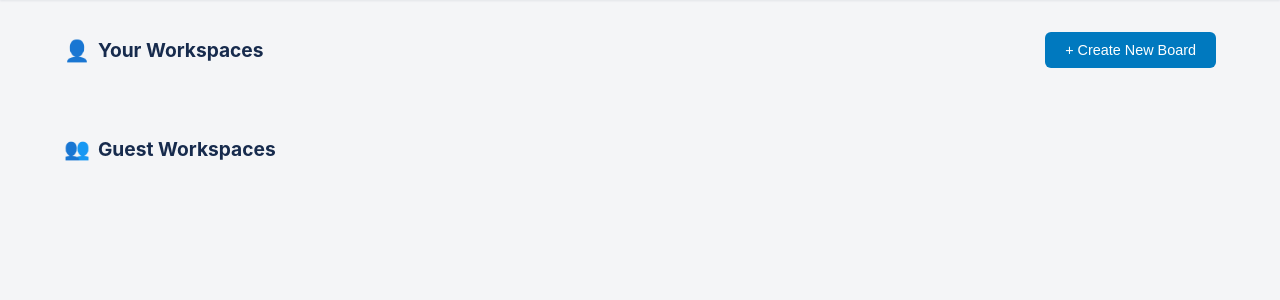
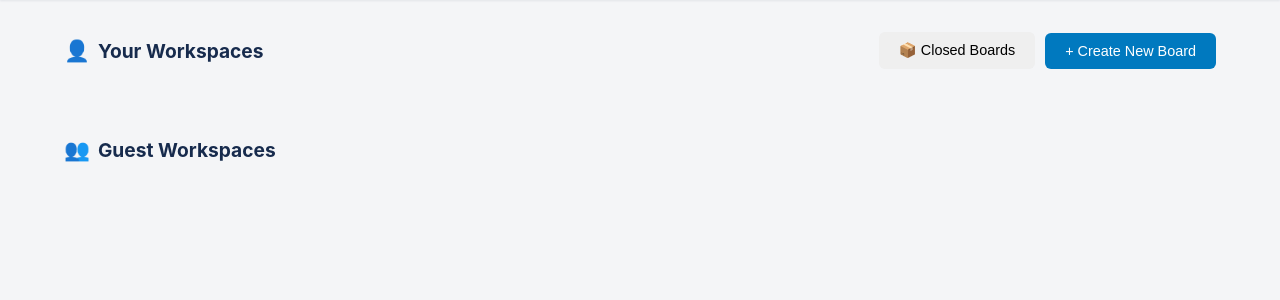
Before and after one commit to Sajjad-mansouri/SMBoard, a Django app: page / in a window 1280 px wide. Shown: the part 51-351 px from the top of the page. Run offline with Django 5.2, Linux system fonts and the light colour scheme; the visitor is signed in with stand-in values (Sample User, id 1); data that the repository does not hold is empty.

Commit message:
display closed boards in home page

```diff
--- a/api/board/serializers.py
+++ b/api/board/serializers.py
@@ -22,7 +22,7 @@ class BoardSerializer(serializers.ModelSerializer):
 
 	class Meta:
 		model = Board
-		fields = ["id", "owner", "name", "status", "background_color", "background_image", "cards", "is_owner"]
+		fields = ["id", "owner", "name", "status", "background_color", "background_image", "cards", "is_owner", "closed"]
 
 	def get_cards(self, obj):
 		return 12
--- a/api/board/views.py
+++ b/api/board/views.py
@@ -49,3 +49,12 @@ class SearchCardView(ListAPIView):
 		q = Q(board_list__board__board_memberships__user=self.request.user) | Q(board_list__board__owner=self.request.user)
 		q = q & Q(name__icontains=search)
 		return Card.objects.filter(q)
+
+
+class ClosedBoarView(ListAPIView):
+	serializer_class = serializers.BoardSerializer
+	def get_queryset(self):
+		search = self.request.query_params["search"]
+		q = Q(board_memberships__user=self.request.user) | Q(owner=self.request.user)
+		q = q & Q(closed=True)
+		return Board.objects.filter(q)
--- a/board/models.py
+++ b/board/models.py
@@ -34,6 +34,8 @@ class Board(DateAbstractModel):
 	status = models.CharField(_("Status"), choices=STATUS_CHOICES, max_length=10, default="workspace")
 	background_color = models.CharField(_("Background Color"), max_length=7, help_text="format:#00fca8", blank=True)
 	background_image = models.ImageField(_("Background Image"), upload_to=board_image_path, null=True, blank=True)
+	closed = models.BooleanField(_("Closed"), default=False)
+
 
 
 
--- a/board/templates/board/home/home.html
+++ b/board/templates/board/home/home.html
@@ -8,11 +8,16 @@
         <!-- Your Workspaces -->
         <section class="workspace-section">
             <div class="section-header">
-                <h2 class="section-title">
-                    <span class="section-icon">👤</span>
-                    Your Workspaces
-                </h2>
-                <button class="btn btn-primary" id="create-board-btn">+ Create New Board</button>
+        <h2 class="section-title">
+          <span class="section-icon">👤</span>
+          Your Workspaces
+        </h2>
+        <div style="display: flex; gap: 10px; align-items: center;">
+          <button class="btn btn-outline" id="closed-boards-btn" type="button">
+            📦 Closed Boards
+          </button>
+          <button class="btn btn-primary" id="create-board-btn">+ Create New Board</button>
+        </div>
             </div>
             <div class="boards-grid" id="your-boards">
                 <!-- Your boards will be rendered here -->
@@ -73,6 +78,43 @@
             </div>
         </div>
     </div>
+
+  <!-- Closed Boards Modal -->
+  <div class="modal-overlay" id="closed-boards-modal">
+    <div class="modal">
+      <div class="modal-header">
+        <h3 class="modal-title">📦 Closed Boards</h3>
+        <button class="modal-close" id="close-closed-modal">✕</button>
+      </div>
+      <div id="closed-boards-list-container">
+        <ul class="closed-board-list" id="closed-boards-list"></ul>
+        <div id="no-closed-boards-message" class="empty-state" style="padding: 24px;">
+          <div class="empty-state-icon">📭</div>
+          <div class="empty-state-text">No closed boards</div>
+        </div>
+      </div>
+      <div class="modal-actions">
+        <button class="btn btn-secondary" id="done-closed-boards">Done</button>
+      </div>
+    </div>
+  </div>
+
+  <!-- Delete Confirmation Modal -->
+  <div class="modal-overlay" id="delete-confirm-modal">
+    <div class="modal">
+      <div class="modal-header">
+        <h3 class="modal-title">⚠️ Delete board permanently?</h3>
+        <button class="modal-close" id="close-delete-modal">✕</button>
+      </div>
+      <div class="confirm-text">
+        Are you sure you want to delete <strong id="delete-board-name">this board</strong>? This action cannot be undone.
+      </div>
+      <div class="modal-actions">
+        <button class="btn btn-secondary" id="cancel-delete">Cancel</button>
+        <button class="btn btn-danger" id="confirm-delete">Delete forever</button>
+      </div>
+    </div>
+  </div>
 {%endblock%}
 
 {%block style%}
--- a/static/board/home/js/script.js
+++ b/static/board/home/js/script.js
@@ -21,7 +21,17 @@
     const boardNameInput = document.getElementById('board-name-input');
     const colorPicker = document.getElementById('color-picker');
 
-
+    const closedModal = document.getElementById('closed-boards-modal');
+    const closedBoardsBtn = document.getElementById('closed-boards-btn');
+    const closeClosedModal = document.getElementById('close-closed-modal');
+    const doneClosed = document.getElementById('done-closed-boards');
+    const closeDeleteModal = document.getElementById('close-delete-modal');
+    const cancelDelete = document.getElementById('cancel-delete');
+    const confirmDeleteBtn = document.getElementById('confirm-delete');
+    const deleteConfirmModal = document.getElementById('delete-confirm-modal');
+    const closedBoardsList = document.getElementById('closed-boards-list');
+    const noClosedMessage = document.getElementById('no-closed-boards-message');
+    const deleteBoardNameSpan = document.getElementById('delete-board-name');
     let selectedColor = '#0079bf';
 
 
@@ -243,3 +253,155 @@
     document.getElementById("profile-logout-btn").addEventListener("click", () => {
         auth.logout()
     })
+
+
+
+    // ---------- CLOSED BOARDS MODAL LOGIC ----------
+    function renderClosedBoardsList() {
+        if (!closedBoardsList) return;
+        const closed = getClosedBoards();
+        closedBoardsList.innerHTML = '';
+
+        if (closed.length === 0) {
+            noClosedMessage.classList.remove('hidden');
+            closedBoardsList.classList.add('hidden');
+        } else {
+            noClosedMessage.classList.add('hidden');
+            closedBoardsList.classList.remove('hidden');
+
+            closed.forEach(board => {
+                const li = document.createElement('li');
+                li.className = 'closed-board-item';
+                li.innerHTML = `
+              <div class="closed-board-name">
+                ${escapeHtml(board.name)}
+
+              </div>
+              <div class="closed-board-actions">
+                <button class="btn btn-outline reopen-btn" data-id="${board.id}" style="padding:6px 12px; font-size:0.8rem;">🔄 Reopen</button>
+                <button class="btn btn-outline delete-btn" data-id="${board.id}" style="padding:6px 12px; font-size:0.8rem; color:var(--danger-color); border-color:var(--danger-color);">🗑️ Delete</button>
+              </div>
+            `;
+                closedBoardsList.appendChild(li);
+            });
+
+            // Attach event listeners to reopen & delete buttons
+            document.querySelectorAll('#closed-boards-list .reopen-btn').forEach(btn => {
+                btn.addEventListener('click', (e) => {
+                    e.stopPropagation();
+                    const boardId = btn.getAttribute('data-id');
+                    reopenBoard(boardId);
+                });
+            });
+
+            document.querySelectorAll('#closed-boards-list .delete-btn').forEach(btn => {
+                btn.addEventListener('click', (e) => {
+                    e.stopPropagation();
+                    const boardId = btn.getAttribute('data-id');
+                    openDeleteConfirmation(boardId);
+                });
+            });
+        }
+    }
+
+    function reopenBoard(boardId) {
+        // Find board in your or guest
+        let found = boardsData.your.find(b => b.id === boardId);
+        if (found) {
+            found.closed = false;
+        } else {
+            found = boardsData.guest.find(b => b.id === boardId);
+            if (found) found.closed = false;
+        }
+        if (found) {
+            getContentData()
+            // If closed modal is still open, re-render its list
+            if (closedModal.classList.contains('active')) {
+                renderClosedBoardsList();
+            }
+        }
+    }
+
+    function openDeleteConfirmation(boardId) {
+        const board = [...boardsData.your, ...boardsData.guest].find(b => b.id === boardId);
+        if (!board) return;
+        boardToDeleteId = boardId;
+        deleteBoardNameSpan.textContent = board.title;
+        deleteConfirmModal.classList.add('active');
+    }
+
+    function deleteBoardPermanently(boardId) {
+        // Remove from your or guest
+        const yourIndex = boardsData.your.findIndex(b => b.id === boardId);
+        if (yourIndex !== -1) {
+            boardsData.your.splice(yourIndex, 1);
+        } else {
+            const guestIndex = boardsData.guest.findIndex(b => b.id === boardId);
+            if (guestIndex !== -1) boardsData.guest.splice(guestIndex, 1);
+        }
+        saveBoards(boardsData);
+        boardToDeleteId = null;
+        renderAllBoards();
+        // Close delete modal & update closed list if needed
+        deleteConfirmModal.classList.remove('active');
+        if (closedModal.classList.contains('active')) {
+            renderClosedBoardsList();
+        }
+    }
+
+    function openClosedModal() {
+        renderClosedBoardsList();
+        closedModal.classList.add('active');
+    }
+
+    function closeClosedModalFn() {
+        closedModal.classList.remove('active');
+    }
+
+    function closeDeleteModalFn() {
+        deleteConfirmModal.classList.remove('active');
+        boardToDeleteId = null;
+    }
+
+
+    // Closed boards button
+    closedBoardsBtn.addEventListener('click', openClosedModal);
+    closeClosedModal.addEventListener('click', closeClosedModalFn);
+    doneClosed.addEventListener('click', closeClosedModalFn);
+    closedModal.addEventListener('click', (e) => {
+        if (e.target === closedModal) closeClosedModalFn();
+    });
+
+    // Delete confirmation modal events
+    closeDeleteModal.addEventListener('click', closeDeleteModalFn);
+    cancelDelete.addEventListener('click', closeDeleteModalFn);
+    deleteConfirmModal.addEventListener('click', (e) => {
+        if (e.target === deleteConfirmModal) closeDeleteModalFn();
+    });
+
+    confirmDeleteBtn.addEventListener('click', () => {
+        if (boardToDeleteId) {
+            deleteBoardPermanently(boardToDeleteId);
+        }
+    });
+
+
+
+    function getClosedBoards() {
+
+        return [
+            ...yourBoards.filter(b => b.closed),
+
+        ];
+    }
+
+
+    function escapeHtml(text) {
+        return String(text).replace(/[&<>"]/g, function(m) {
+            if (m === '&') return '&amp;';
+            if (m === '<') return '&lt;';
+            if (m === '>') return '&gt;';
+            if (m === '"') return '&quot;';
+            return m;
+        });
+    }
```
Also changed, not shown: static/board/home/css/style.css (+37 -0 lines), board/migrations/0013_board_closed.py (added).
